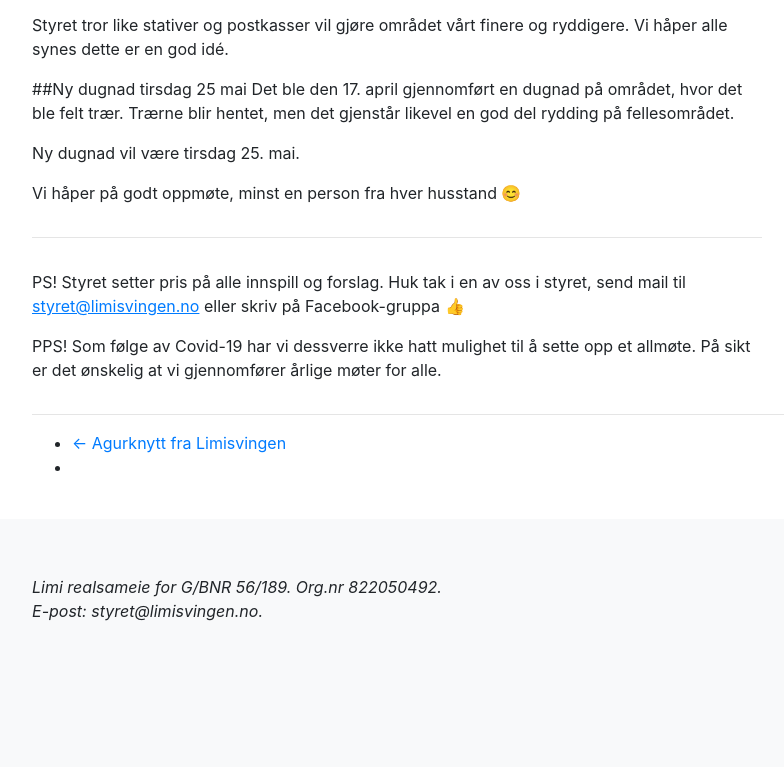
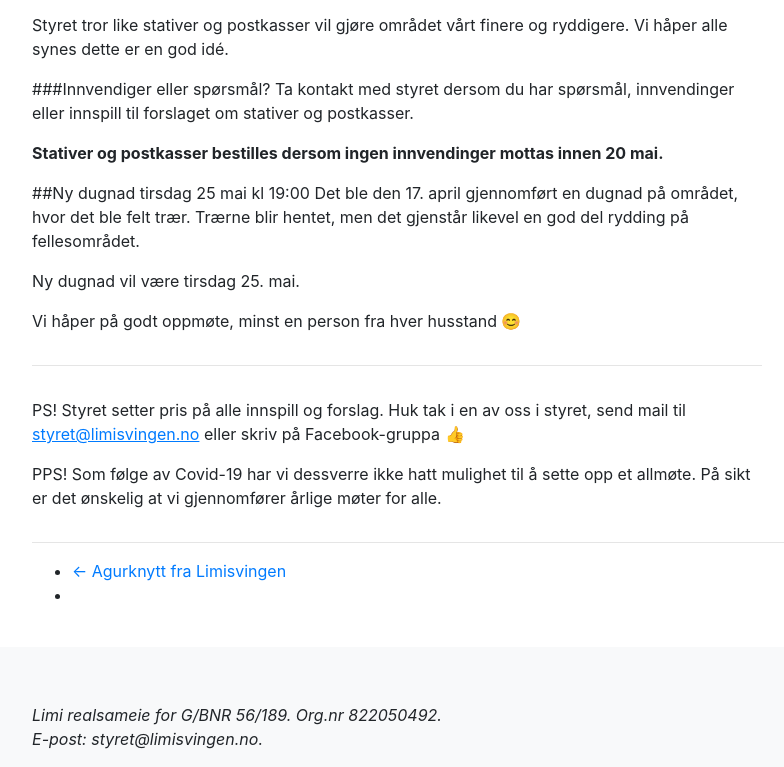
Before and after one commit to skifte/limisvingen, a Gatsby site: page /artikler/info-fra-styret-mai-2021/ in a window 1280 px wide. Shown: the part 1633-2400 px from the top of the page, without its empty margins (53-837 px from the left). Before the commit the page ends 2272 px from the top, so only its background shows below. Built offline with nearby package versions, Linux system fonts and the light colour scheme; Gatsby itself is replaced by a stand-in of ours.

Commit message:
Ytterligere presiseringer (dugnad og innvendinger til postkasse)

```diff
--- a/content/artikler/info-fra-styret-mai-2021.md
+++ b/content/artikler/info-fra-styret-mai-2021.md
@@ -40,7 +40,12 @@ Si fra til styret om du ikke har utleiedel, men likevel ønsker flere postkasser
 
 Styret tror like stativer og postkasser vil gjøre området vårt finere og ryddigere. Vi håper alle synes dette er en god idé.
 
-##Ny dugnad tirsdag 25 mai
+###Innvendiger eller spørsmål?
+Ta kontakt med styret dersom du har spørsmål, innvendinger eller innspill til forslaget om stativer og postkasser.
+
+**Stativer og postkasser bestilles dersom ingen innvendinger mottas innen 20 mai.**
+
+##Ny dugnad tirsdag 25 mai kl 19:00
 Det ble den 17. april gjennomført en dugnad på området, hvor det ble felt trær. Trærne blir hentet, men det gjenstår likevel en god del rydding på fellesområdet.
 
 Ny dugnad vil være tirsdag 25. mai.
```
